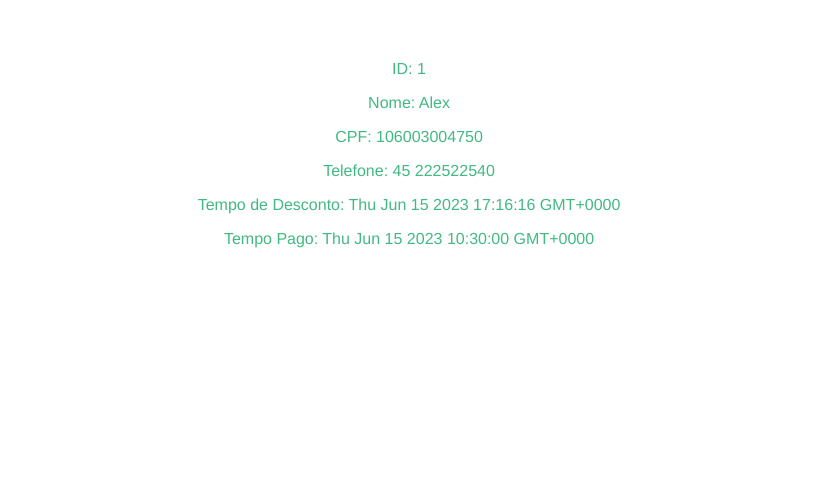
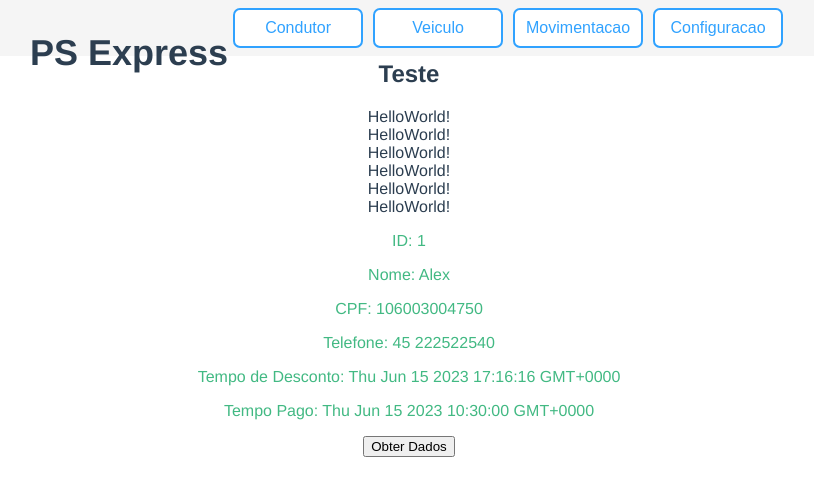
Before and after one commit to AndersPaulino/vue-estacionamento, a Vue app in the folder estacionamento/: page / in a window 1280 px wide. Shown: the top 496 px of the page, without its empty margins (231-1045 px from the left). Built offline with nearby package versions, Linux system fonts and the light colour scheme.

Commit message:
Primeiro commit de header do projeto vue-estacionamento

```diff
--- /dev/null
+++ b/estacionamento/src/components/Api.ts
@@ -0,0 +1,7 @@
+import axios from 'axios';
+
+const api = axios.create({
+  baseURL: 'http://estacionamento.uniamerica.com.br', // substitua pela URL da sua API
+});
+
+export default api;
--- a/estacionamento/src/components/Estacionamento.vue
+++ b/estacionamento/src/components/Estacionamento.vue
@@ -1,7 +1,42 @@
 <template>
   <div class="hello">
-    <h1>{{ msg }}</h1>
-    <div id="condutorInfo"></div>
+    <header>
+      <div class="logo">
+        <h1 class="main-text">PS Express</h1>
+        <h2 class="sub-text">ParkingSmart<br>Express</h2>
+      </div>
+      <button class="condutor">
+        Condutor
+      </button>
+      <button class="veiculo">
+        Veiculo
+      </button>
+      <button class="movimentacao">
+        Movimentacao
+      </button>
+      <button class="configuracao">
+        Configuracao
+      </button>
+    </header>
+    <nav></nav>
+    <aside></aside>
+    <main>
+      <article>
+        <h1>Teste</h1>
+        <p>
+          HelloWorld!<br>
+          HelloWorld!<br>
+          HelloWorld!<br>
+          HelloWorld!<br>
+          HelloWorld!<br>
+          HelloWorld!<br>
+        </p>
+        <div id="condutorInfo"></div>
+        <button @click="getData">Obter Dados</button>
+      </article>
+      <section></section>
+    </main>
+    <footer></footer>
   </div>
 </template>
 
@@ -10,6 +45,7 @@ import { Component, Vue } from 'vue-property-decorator';
 import moment, { Duration } from 'moment';
 import { Decimal } from 'decimal.js';
 import axios, { AxiosResponse } from 'axios';
+import api from './Api';
 
 
 class Condutor {
@@ -177,59 +213,23 @@ class Movimentacao {
   }
 }
 
-class MyApiClient {
-  private baseUrl: string;
 
-  constructor(baseUrl: string) {
-    this.baseUrl = baseUrl;
-  }
-
-  public async fetchData(): Promise<any> {
-    try {
-      const response: AxiosResponse = await axios.get(`${this.baseUrl}/data`);
-      return response.data;
-    } catch (error) {
-      console.error('Error fetching data:', error);
-      throw error;
-    }
-  }
-
-  public async sendData(payload: any): Promise<void> {
-    try {
-      await axios.post(`${this.baseUrl}/data`, payload);
-      console.log('Data sent successfully');
-    } catch (error) {
-      console.error('Error sending data:', error);
-      throw error;
-    }
-  }
+interface Item {
+  id: number;
+  name: string;
 }
-
-
 
 @Component
 export default class Estacionamento extends Vue {
-  private apiClient!: MyApiClient;
+  items: Item[] = [];
 
-  created() {
-    this.apiClient = new MyApiClient('https://estacionamento.uniamerica.com.br');
-  }
-
-  async fetchDataFromServer() {
+  async getData() {
     try {
-      const data = await this.apiClient.fetchData();
-      console.log('Received data:', data);
+      const response: AxiosResponse<Item[]> = await axios.get('http://localhost:8080'); // Substitua pelo endpoint correto da sua API Java
+      this.items = response.data;
+      console.log('Dados recebidos:', this.items); // Exibe os dados no console para verificar se foram recebidos corretamente
     } catch (error) {
-      console.error('Error fetching data:', error);
-    }
-  }
-
-  async sendDataToServer() {
-    try {
-      const payload = { name: 'John', age: 25 };
-      await this.apiClient.sendData(payload);
-    } catch (error) {
-      console.error('Error sending data:', error);
+      console.error('Erro ao obter os dados:', error);
     }
   }
 
@@ -280,6 +280,76 @@ export default class Estacionamento extends Vue {
 
 <!-- Add "scoped" attribute to limit CSS to this component only -->
 <style scoped>
+header{
+  display: flex;
+  justify-content: center;
+  align-items: center;
+  position: absolute;
+  top: 0px;
+  left: 0px;
+  background-color: #F5F5F5;
+  width: 100%;
+  height: 7%;
+}
+header button {
+  margin-top: 15px;
+  font-size: 16px;
+  border-style: solid;
+  border-width: 2px;
+  height: 40px;
+  width: 130px;
+  border-radius: 7px;
+  margin: 5px;
+  background-color: #FFFFFF;
+  border-color: #30A2FF;
+  color: #30A2FF;
+}
+header button:hover{
+  background-color: #30A2FF;
+  color: #FFFFFF;
+}
+header button:active{
+  background-color: grey;
+  border-color: grey;
+}
+.logo {
+  text-align: center;
+  margin-top: 50px;
+}
+
+.main-text {
+  position:absolute;
+  font-size: 36px;
+  font-weight: bold;
+  position: relative;
+  z-index: 2;
+  transition: opacity 0.3s;
+  opacity: 1;
+}
+
+.sub-text {
+  font-size: 18px;
+  color: #888;
+  position: absolute;
+  top: 0;
+  left: 0;
+  right: 0;
+  bottom: 0;
+  margin: auto;
+  opacity: 0;
+  z-index: 1;
+  transition: opacity 0.3s;
+}
+
+.logo:hover .main-text {
+  opacity: 0;
+}
+
+.logo:hover .sub-text {
+  opacity: 1;
+}
+
+
 h3 {
   margin: 40px 0 0;
 }
```
